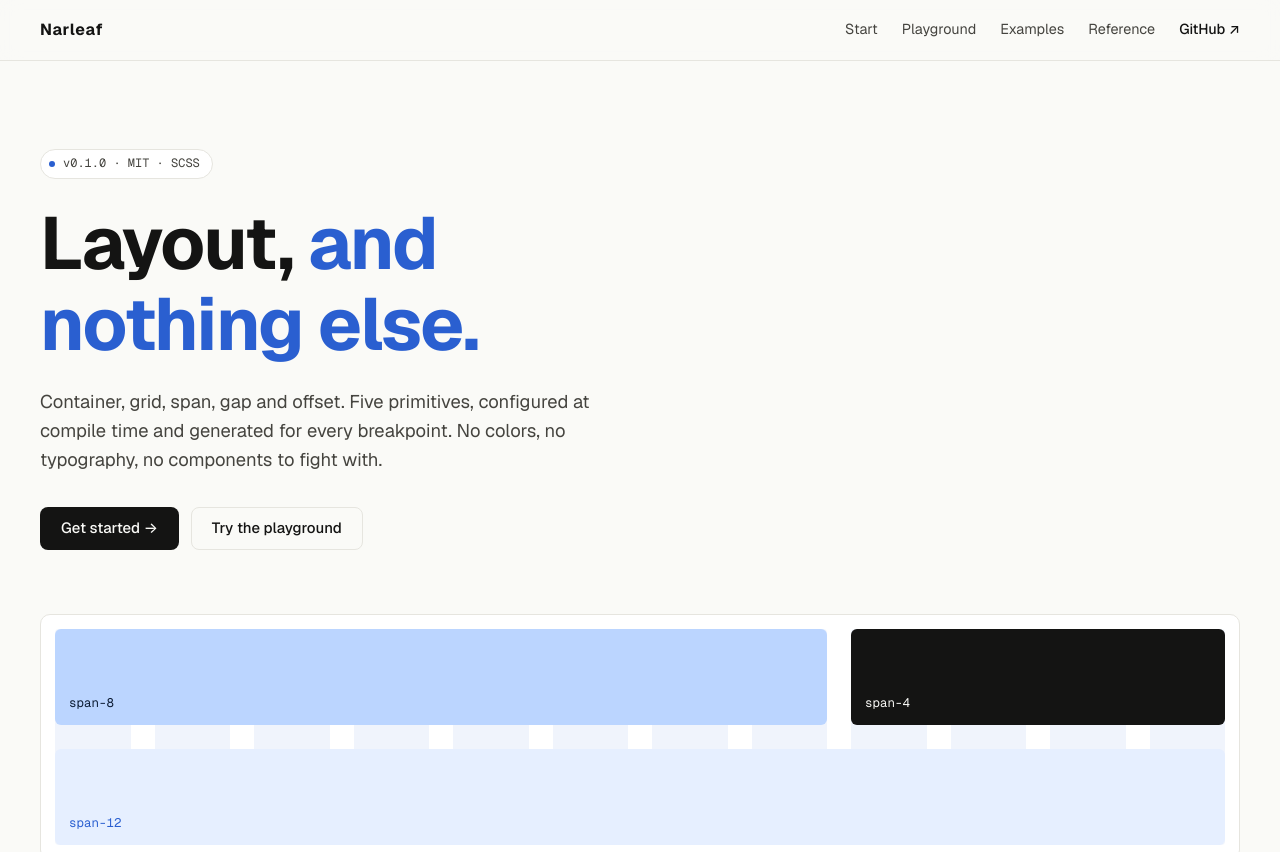
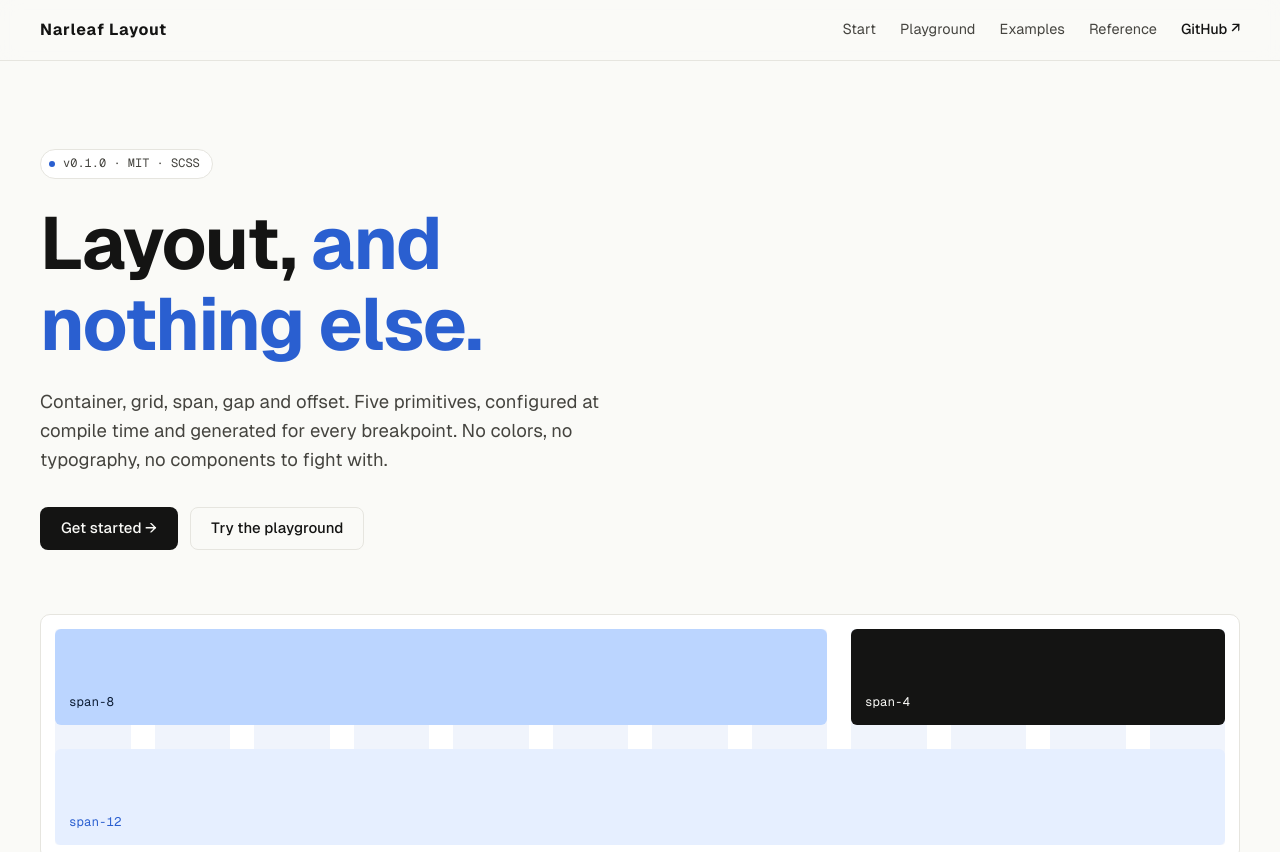
Before and after one commit to withmehmet/narleaf-layout, a plain HTML site: page index.html in a window 1280 px wide. Shown: the top 852 px of the page. Drawn offline with nearby package versions, Linux system fonts and the light colour scheme.

Commit message:
Rename to Narleaf Layout, self-host fonts

```diff
--- a/index.html
+++ b/index.html
@@ -3,12 +3,12 @@
 <head>
 <meta charset="UTF-8">
 <meta name="viewport" content="width=device-width, initial-scale=1">
-<title>Narleaf Layout System</title>
-<meta name="description" content="Narleaf: container, grid, span, gap and offset. A minimal, compile-time configurable SCSS layout system.">
+<title>Narleaf Layout</title>
+<meta name="description" content="Narleaf Layout: container, grid, span, gap and offset. A minimal, compile-time configurable SCSS layout system.">
 
-<link rel="preconnect" href="https://fonts.googleapis.com">
-<link rel="preconnect" href="https://fonts.gstatic.com" crossorigin>
-<link href="https://fonts.googleapis.com/css2?family=Geist:wght@400;500;600;700&family=Geist+Mono:wght@400;500&display=swap" rel="stylesheet">
+<!-- Fonts are self-hosted (fonts/, SIL OFL 1.1): no third-party requests. -->
+<link rel="preload" href="fonts/Geist-Variable.woff2" as="font" type="font/woff2" crossorigin>
+<link rel="preload" href="fonts/GeistMono-Variable.woff2" as="font" type="font/woff2" crossorigin>
 
 <!-- The library itself. This page's layout is built entirely with it. -->
 <link rel="stylesheet" href="narleaf-full.css">
@@ -18,6 +18,21 @@
     Page chrome only: color, type, vertical rhythm, a little flex.
     Every container / grid / column decision on this page is a Narleaf class.
   */
+
+  @font-face {
+    font-family: "Geist";
+    src: url("fonts/Geist-Variable.woff2") format("woff2");
+    font-weight: 100 900;
+    font-style: normal;
+    font-display: swap;
+  }
+  @font-face {
+    font-family: "Geist Mono";
+    src: url("fonts/GeistMono-Variable.woff2") format("woff2");
+    font-weight: 100 900;
+    font-style: normal;
+    font-display: swap;
+  }
 
   :root {
     --bg:        #FAFAF7;
@@ -92,7 +107,7 @@
   .nav a { text-decoration: none; color: var(--text); }
   .nav a:hover { color: var(--ink); }
   .nav .nav-gh { color: var(--ink); font-weight: 500; }
-  @media (max-width: 639px) { .nav .nav-hide-sm { display: none; } }
+  @media (max-width: 759px) { .nav .nav-hide-sm { display: none; } }
 
   /* ---------- sections ---------- */
   .section { padding-block: 88px; border-top: 1px solid var(--line); }
@@ -303,7 +318,7 @@
 <!-- ============ HEADER ============ -->
 <header class="site-header">
   <div class="nar-container nar-pi-auto flex-between">
-    <a class="wordmark" href="#top">Narleaf</a>
+    <a class="wordmark" href="#top">Narleaf Layout</a>
     <nav class="nav" aria-label="Sections">
       <a class="nav-hide-sm" href="#start">Start</a>
       <a class="nav-hide-sm" href="#playground">Playground</a>
@@ -596,7 +611,7 @@
 
 <footer class="site-footer">
   <div class="nar-container nar-pi-auto flex-between" style="flex-wrap:wrap">
-    <span>Narleaf Layout System · v0.1.0 · MIT</span>
+    <span>Narleaf Layout · v0.1.0 · MIT</span>
     <a href="https://github.com/withmehmet/narleaf" target="_blank" rel="noopener">github.com/withmehmet/narleaf</a>
   </div>
 </footer>
```
Also changed, not shown: examples/blog.html (+4 -4 lines), examples/dashboard.html (+4 -4 lines), examples/landing.html (+4 -4 lines), fonts/Geist-Variable.woff2 (added), fonts/GeistMono-Variable.woff2 (added), fonts/OFL.txt (added).
